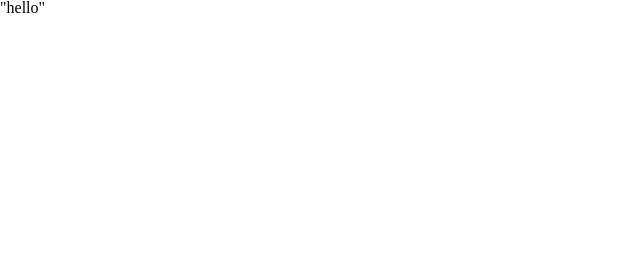
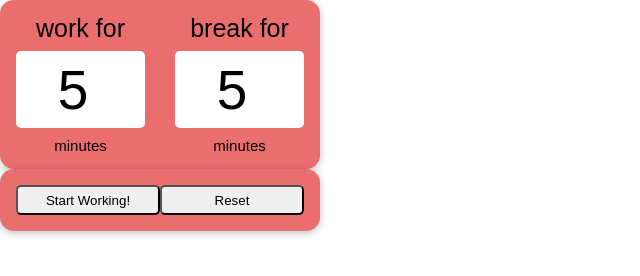
Before and after one commit to beezoo10/Hackathon, a browser extension: page index.html in a window 1280 px wide. Shown: the whole page, without its empty margins (0-640 px from the left). Drawn offline with Linux system fonts and the light colour scheme.

Commit message:
holy hell

```diff
--- a/index.html
+++ b/index.html
@@ -9,6 +9,75 @@
     <title>Hackathon</title>
   </head>
   <body>
-    <h1>"hello"</h1>
+    <div id="container">
+      <!-- time descriptor -->
+      <!-- <div class="inside-container" id="1">
+        <p>work for</p>
+        <p>break for</p>
+      </div> -->
+      <!-- time count -->
+      <div class="inside-container" id="two">
+        <div class="timeContainer" id="workContainer">
+          <!-- HOW LONG TO SET TIMER FOR -->
+          <label for="work">work for</label>
+          <input
+            type="number"
+            min="5"
+            max="60"
+            step="1"
+            placeholder="5"
+            value="5"
+            id="work" />
+          <p></p>
+          <h1>minutes</h1>
+        </div>
+        <div class="timeContainer" id="breakContainer">
+          <label for="break">break for</label>
+          <input
+            type="number"
+            min="1"
+            max="60"
+            step="1"
+            placeholder="5"
+            value="5"
+            id="break" />
+          <p></p>
+          <h1>minutes</h1>
+        </div>
+      </div>
+      <!-- buttons -->
+      <div class="inside-container" id="three">
+        <button id="button1">Start Working!</button>
+        <button id="button2">Reset</button>
+      </div>
+      <!-- Spotify ? Maybe -->
+      <!-- <div class="inside-container" id="4"></div> -->
+    </div>
+    <!-- <script src="https://cdn.jsdelivr.net/npm/canvas-confetti@1.5.1/dist/confetti.browser.min.js"></script> -->
+    <!-- spotify shenanigans -->
+    <!-- <script src="app.js"></script>
+    <div id="embed-iframe"></div> -->
+    <!-- spotify almost working -->
+    <!-- <script
+      src="https://open.spotify.com/embed-podcast/iframe-api/v1"
+      async></script>
+    <script type="text/javascript">
+      window.onSpotifyIframeApiReady = (IFrameAPI) => {
+        const element = document.getElementById("embed-iframe");
+        const options = {
+          width: "320px",
+          height: "200",
+          uri: "spotify:playlist:4x9OtLt7bsmvqktbF0Y0Gm",
+        };
+        const callback = (EmbedController) => {
+          document.querySelectorAll(".track").forEach((track) => {
+            track.addEventListener("click", () => {
+              EmbedController.loadUri(track.dataset.spotifyId);
+            });
+          });
+        };
+        IFrameAPI.createController(element, options, callback);
+      };
+    </script> -->
   </body>
 </html>
--- a/styles/styles.css
+++ b/styles/styles.css
@@ -0,0 +1,77 @@
+#container {
+  width: 320px;
+  height: 230px;
+  display: flex;
+  flex-direction: column;
+  align-items: center;
+  justify-content: space-evenly;
+  /* background-color: #eb6e6e; */
+  border-radius: 15px;
+}
+
+#two {
+  width: 90%;
+  display: flex;
+  justify-content: space-between;
+  background-color: #eb6e6e;
+}
+
+.timeContainer {
+  display: flex;
+  flex-direction: column;
+  align-items: center;
+  justify-content: center;
+}
+
+label {
+  font-family: sans-serif;
+  font-size: 25px;
+  margin-bottom: 10px;
+}
+
+h1,
+h2 {
+  font-family: sans-serif;
+  font-size: 15px;
+  margin-top: 10px;
+}
+
+input {
+  height: 75px;
+  width: 125px;
+  font-size: 55px;
+  text-align: center;
+  border-radius: 5px;
+  border: 0px solid transparent;
+}
+
+p {
+  height: 75px;
+  width: 125px;
+  text-align: center;
+  display: none;
+  font-size: 64px;
+  font-family: sans-serif;
+}
+
+#three {
+  width: 90%;
+  display: flex;
+  justify-content: space-between;
+  background-color: #eb6e6e;
+}
+
+button {
+  font-family: sans-serif;
+  height: 30px;
+  width: 200px;
+  border-radius: 5px;
+}
+
+#two,
+#three {
+  padding: 1rem;
+  box-shadow: 0 2px 8px rgba(0, 0, 0, 0.25);
+  border-radius: 14px;
+  /* background-color: white; */
+}
```
Also changed, not shown: app.js (+120 -0 lines), background/background.js (added, +12 -0 lines), background/background.html (added), manifest.json.
